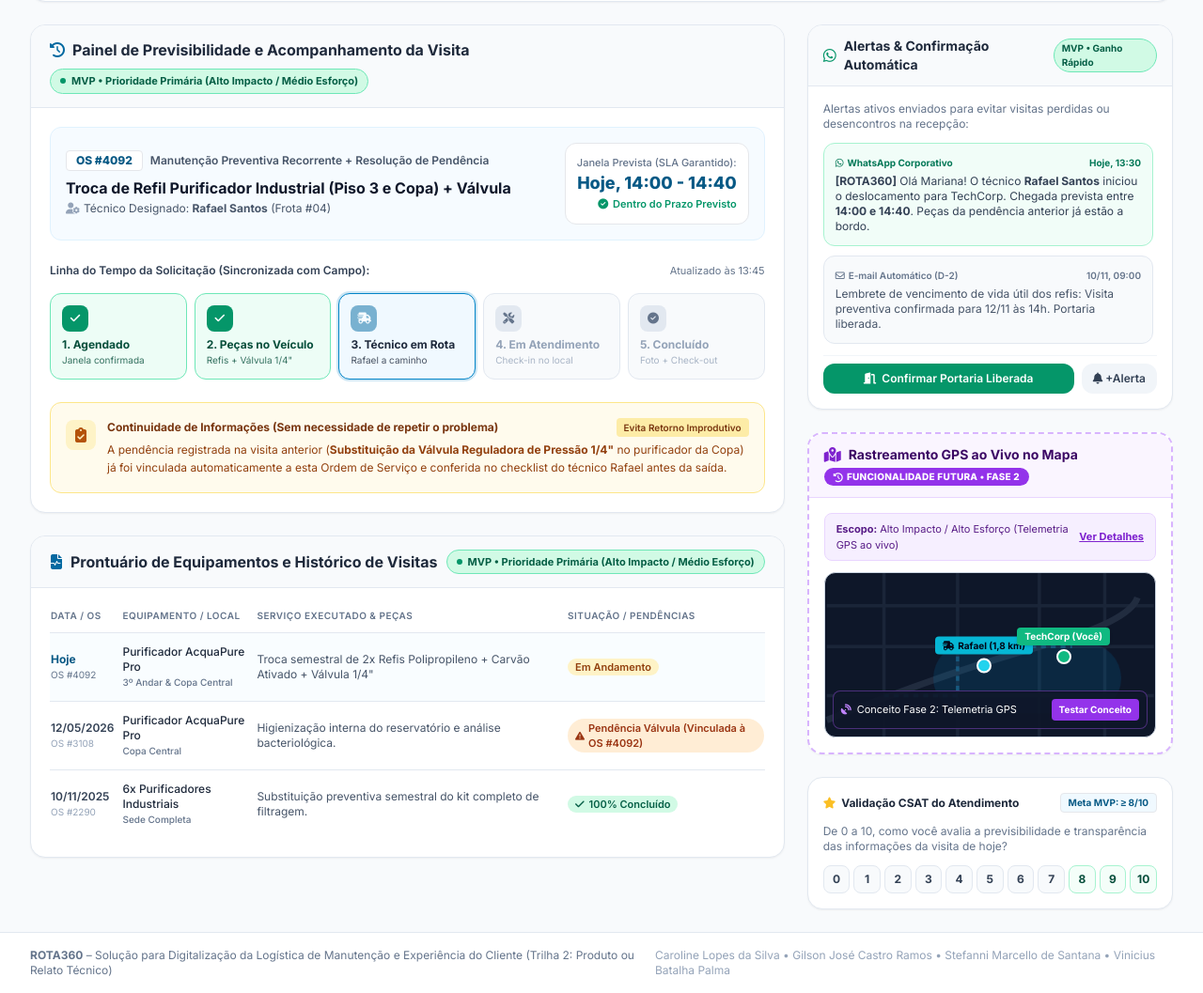
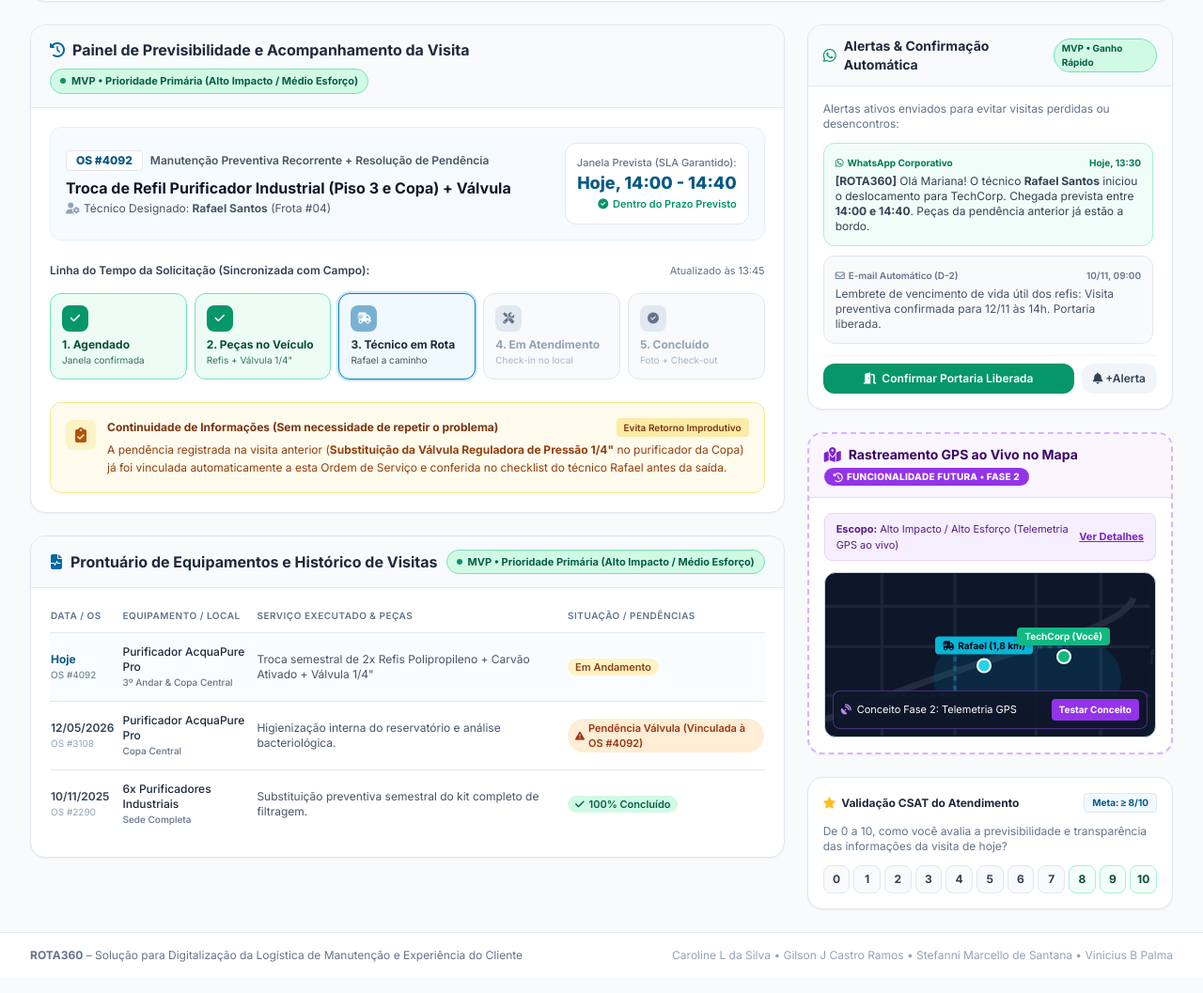
Before and after one commit to gijocr/rota360, a plain HTML site: page index.html in a window 1280 px wide. Shown: the part 298-1355 px from the top of the page at 94% size. Drawn offline with nearby package versions, Linux system fonts and the light colour scheme.

Commit message:
ajustes tcc

```diff
--- a/index.html
+++ b/index.html
@@ -184,7 +184,7 @@
                     <button onclick="switchTab('matriz')" id="tab-btn-matriz" class="flex-1 sm:flex-initial flex items-center justify-center gap-2 px-3.5 py-2 rounded-lg text-xs sm:text-sm font-semibold transition-all text-slate-200 hover:text-white hover:bg-brand-700/60">
                         <i class="fa-solid fa-chart-pie text-amber-400"></i>
                         <div class="text-left">
-                            <span class="block leading-none">Indicadores do MVP</span>
+                            <span class="block leading-none">Indicadores</span>
                             <span class="text-[10px] opacity-75 font-normal hidden sm:inline">Quadro-Resumo de Metas</span>
                         </div>
                     </button>
@@ -463,7 +463,7 @@
                         </div>
                         <div class="p-4 space-y-3">
                             <p class="text-xs text-slate-500">
-                                Alertas ativos enviados para evitar visitas perdidas ou desencontros na recepção:
+                                Alertas ativos enviados para evitar visitas perdidas ou desencontros:
                             </p>
                             <div id="client-notifications-list" class="space-y-2.5 max-h-56 overflow-y-auto pr-1">
                                 <div class="p-3 rounded-xl bg-emerald-50/70 border border-emerald-200 text-xs space-y-1">
@@ -545,7 +545,7 @@
                                     <div class="w-4 h-4 rounded-full bg-emerald-500 border-2 border-white"></div>
                                 </div>
 
-                                <!-- Overlay de Funcionalidade Futura -->
+                                <!-- Overlay de Funcionalidade Futura -->ƒ
                                 <div class="absolute bottom-2 inset-x-2 bg-slate-900/90 backdrop-blur-xs border border-purple-500/40 rounded-lg p-2 flex items-center justify-between text-[11px] text-white">
                                     <span><i class="fa-solid fa-satellite-dish text-purple-400 mr-1.5"></i>Conceito Fase 2: Telemetria GPS</span>
                                     <button onclick="openRoadmapModal('Rastreamento em Tempo Real no Mapa (Fase 2)', 'Permite que o cliente acompanhe no mapa o deslocamento exato do veículo da equipe técnica a caminho do atendimento.', 'Alto', 'Alto', 'Priorizado para a Fase 2 após validação do MVP para manter o desenvolvimento inicial enxuto.', 'Simulação GPS: Técnico a 6 minutos do endereço do cliente.')" class="px-2 py-1 bg-purple-600 hover:bg-purple-500 rounded text-[10px] font-bold transition">
@@ -560,7 +560,7 @@
                     <div class="mvp-feature-card bg-white rounded-2xl shadow-sm border border-slate-200 p-4 space-y-3">
                         <div class="flex items-center justify-between">
                             <span class="text-xs font-bold text-slate-800"><i class="fa-solid fa-star text-amber-400 mr-1.5"></i>Validação CSAT do Atendimento</span>
-                            <span class="text-[10px] font-bold text-brand-700 bg-brand-50 px-2 py-0.5 rounded border border-brand-200">Meta MVP: ≥ 8/10</span>
+                            <span class="text-[10px] font-bold text-brand-700 bg-brand-50 px-2 py-0.5 rounded border border-brand-200">Meta: ≥ 8/10</span>
                         </div>
                         <p class="text-xs text-slate-500">
                             De 0 a 10, como você avalia a previsibilidade e transparência das informações da visita de hoje?
@@ -1004,10 +1004,10 @@
     <footer class="bg-white border-t border-slate-200 mt-auto py-4 px-4 sm:px-6 lg:px-8 text-xs text-slate-500">
         <div class="max-w-7xl mx-auto flex flex-col sm:flex-row items-center justify-between gap-2">
             <div>
-                <strong>ROTA360</strong> – Solução para Digitalização da Logística de Manutenção e Experiência do Cliente (Trilha 2: Produto ou Relato Técnico)
+                <strong>ROTA360</strong> – Solução para Digitalização da Logística de Manutenção e Experiência do Cliente
             </div>
             <div class="text-slate-400">
-                Caroline Lopes da Silva • Gilson José Castro Ramos • Stefanni Marcello de Santana • Vinicius Batalha Palma
+                Caroline L da Silva • Gilson J Castro Ramos • Stefanni Marcello de Santana • Vinicius B Palma
             </div>
         </div>
     </footer>
```
